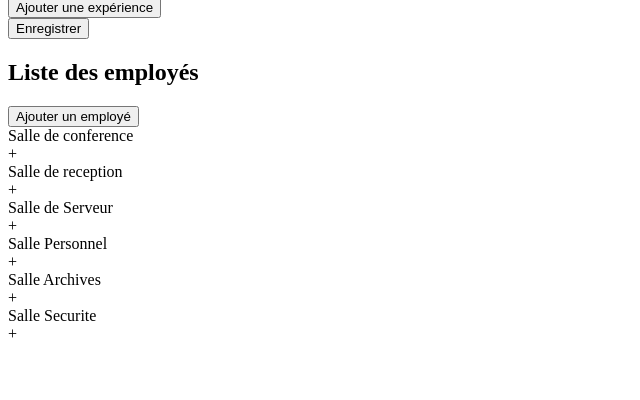
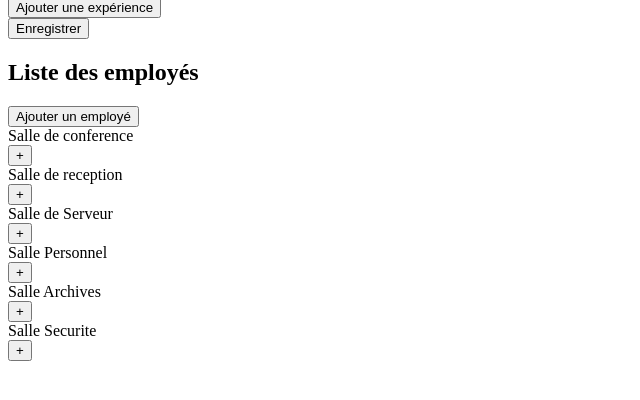
Before and after one commit to ZahirKaoutar/Workaspace, a plain HTML site: page index.html in a window 1280 px wide. Shown: the part 204-604 px from the top of the page, without its empty margins (0-640 px from the left). Drawn offline with Linux system fonts and the light colour scheme.

Commit message:
changement de span par button

```diff
--- a/index.html
+++ b/index.html
@@ -76,28 +76,28 @@
 
             <div class="z-Conference">
                 <div class="name-z">Salle de conference</div>
-                <span class="plus">+</span>
+                <button class="plus">+</button>
             </div>
             <div class="z-Réception">
                 <div  class="name-z">Salle de reception</div>
-                <span class="plus">+</span>
+                <button class="plus">+</button>
             </div>
             <div class="z-serveurs">
                 <div  class="name-z">Salle de Serveur</div>
-                <span class="plus">+</span>
+                <button class="plus">+</button>
             </div>
             <div class="z-personnel">
                 <div>Salle Personnel</div>
-                <span class="plus">+</span>
+                <button class="plus">+</button>
             </div>
             <div class="z-archives">
                 <div> Salle Archives </div>
-                <span class="plus">+</span>
+                <button class="plus">+</button>
             </div>
             <div class="z-securite">
                 <div> Salle Securite </div>
 
-                <span class="plus">+</span>
+                <button class="plus">+</button>
             </div>
 
 
```
